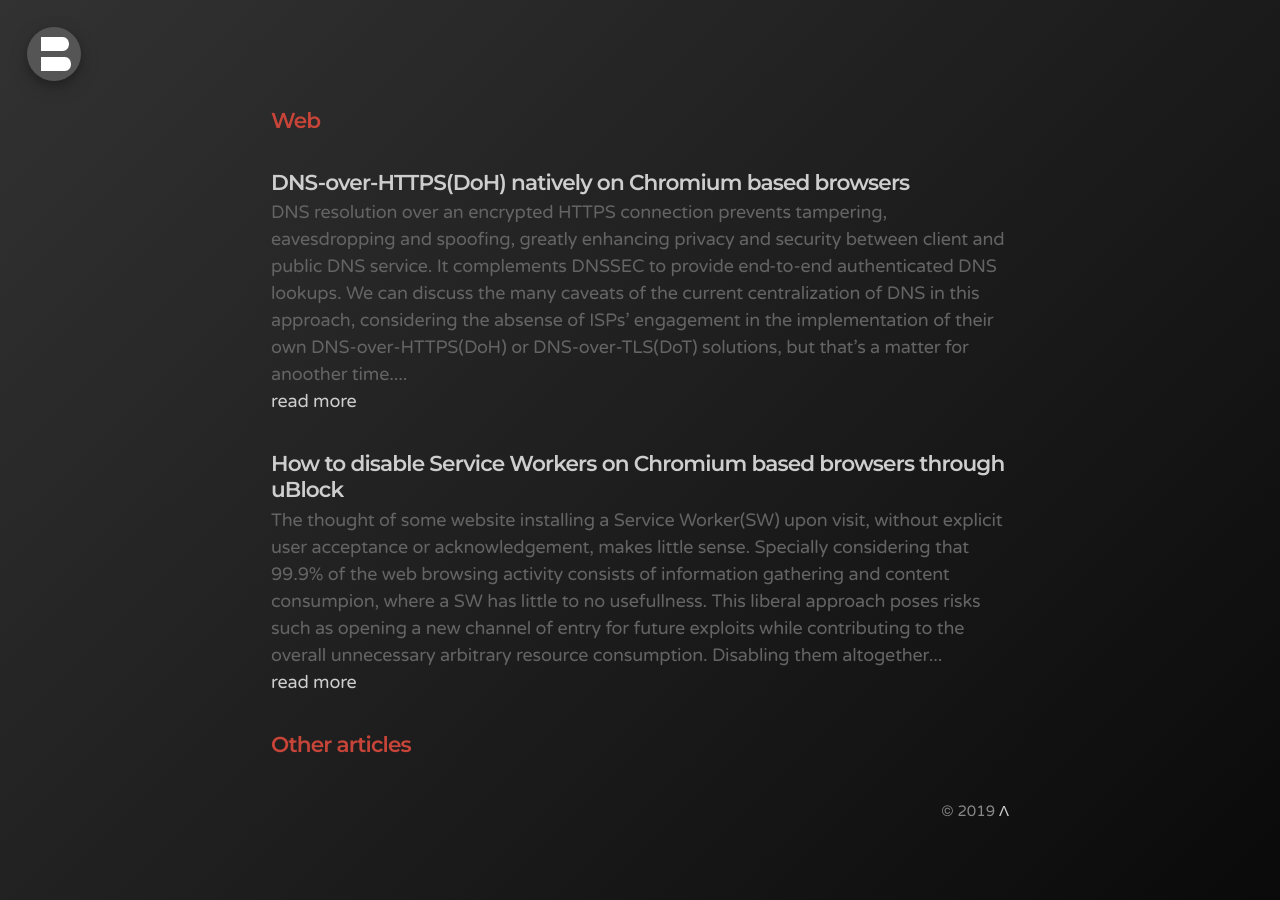
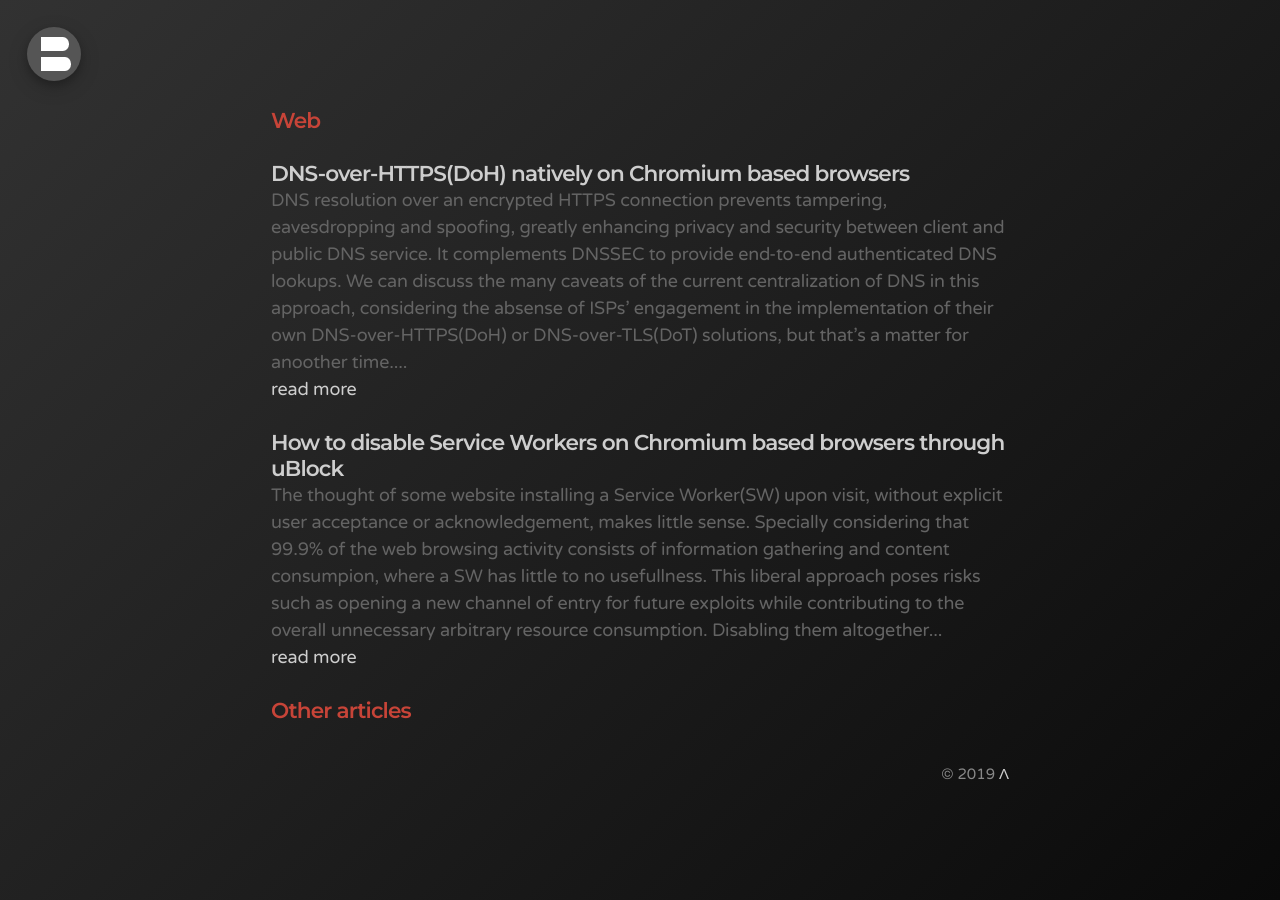
Before and after one commit to bonina/bonina.github.io, a Jekyll site: the page built from web.md, in a window 1280 px wide. Built offline with Jekyll 4.4.1, drawn with Linux system fonts in a browser that asks for light colours.

Commit message:
Update _posts.scss

```diff
--- a/_sass/_posts.scss
+++ b/_sass/_posts.scss
@@ -17,16 +17,16 @@
 .page-title,
 .post-title {
   margin-top: 0;
-  margin-bottom: 0.2rem;
+  margin-bottom: 0;
 }
 
 .post-categories {
   display: block;
-  margin-top: 0;
+  margin-top: 0.2rem;
   margin-bottom: 1rem;
   color: #646464;
 }
 
 .categories-page {
-  margin-top: 2rem;
+  margin-top: 1.5rem;
 }
```
